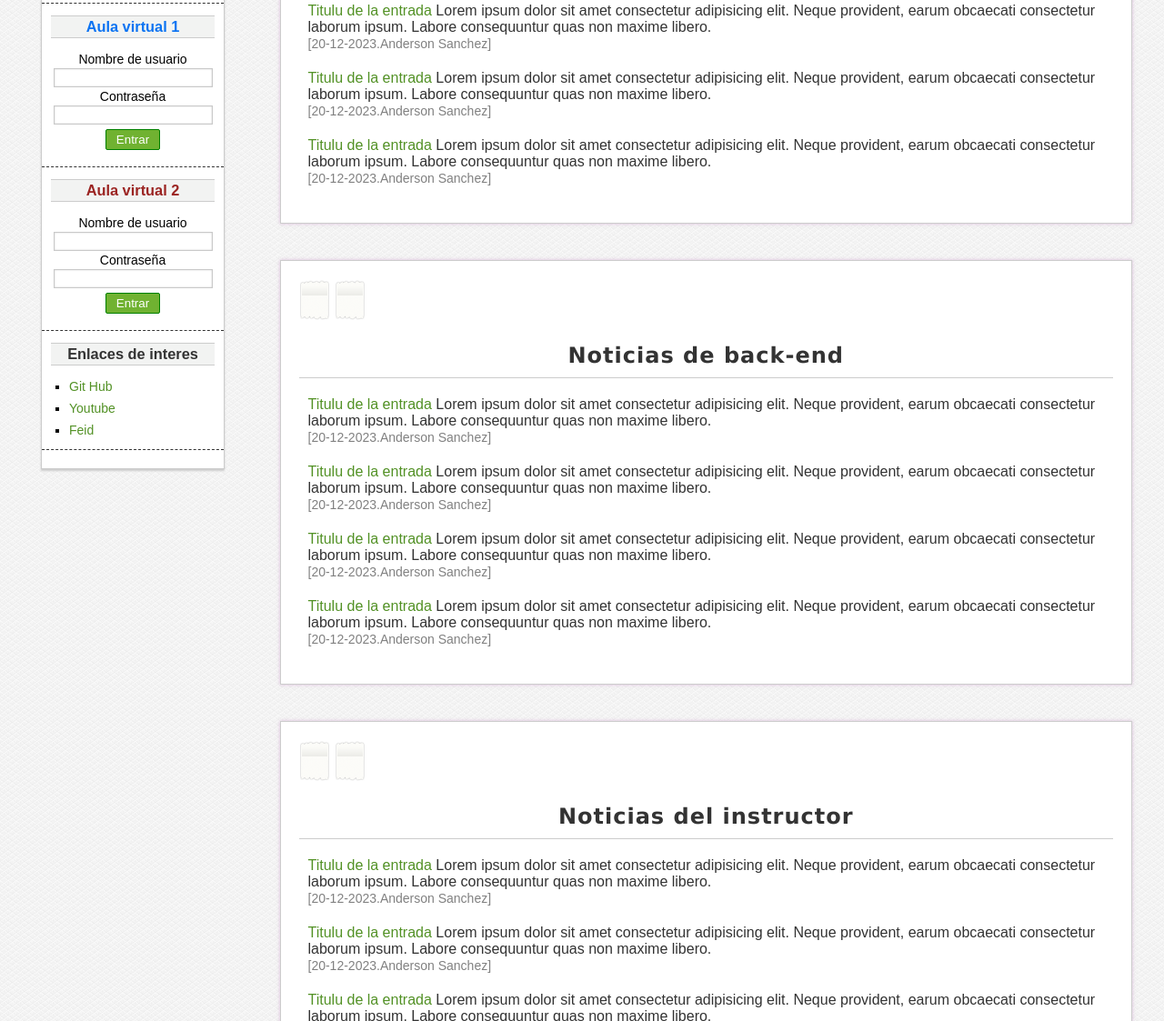
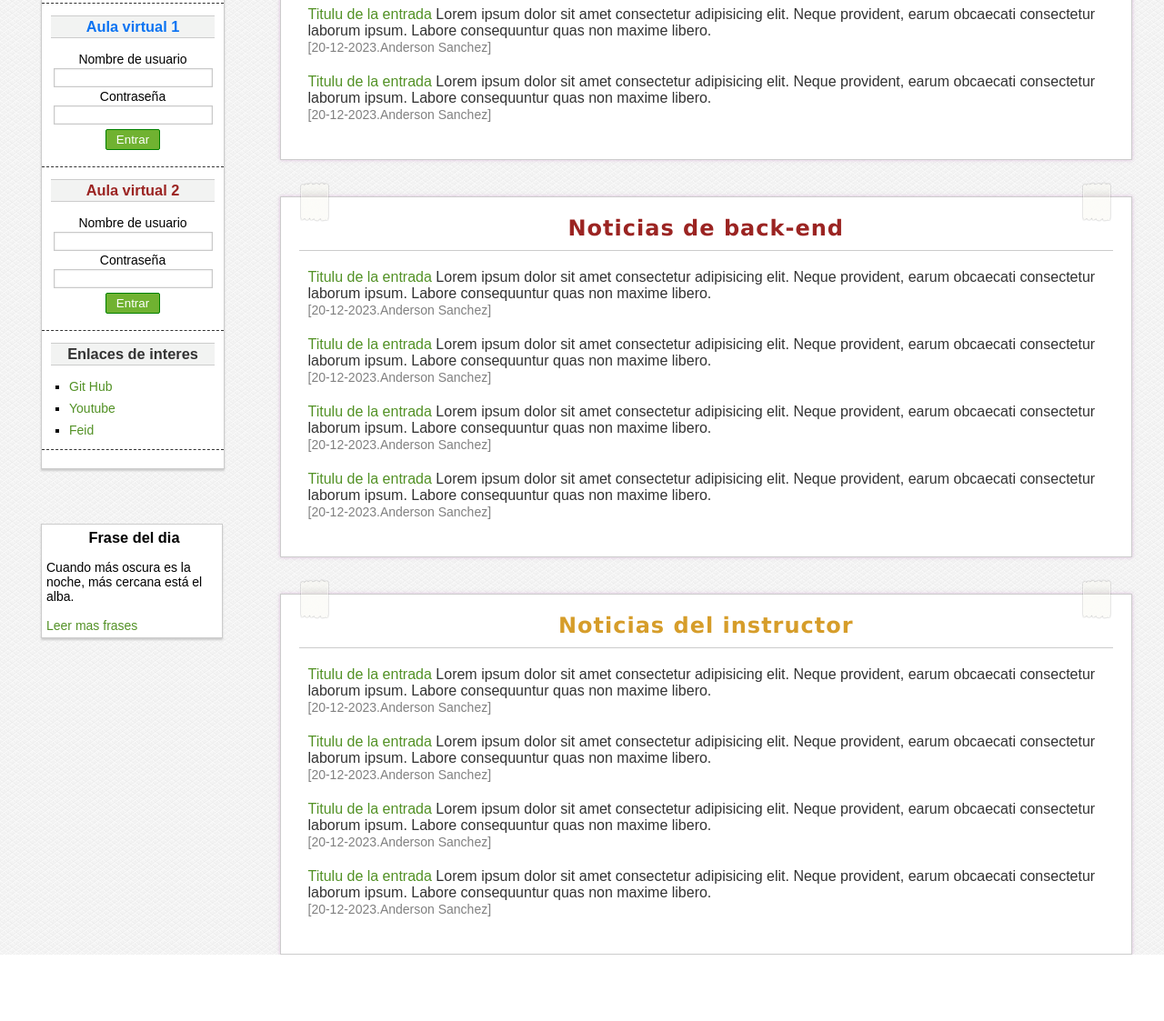
Before and after one commit to anderson-sanch/new-web-site, a plain HTML site: page 08-proyecto1/index.html in a window 1280 px wide. Shown: the part 551-1674 px from the top of the page at 91% size. After the commit the page ends 1601 px from the top, so only its background shows below. Drawn offline with Linux system fonts and the light colour scheme.

Commit message:
Finalizacion de main

```diff
--- a/08-proyecto1/index.html
+++ b/08-proyecto1/index.html
@@ -156,7 +156,7 @@
                     <img src="./img/scotch.png" alt="pegatina"
                     class="derecha">
                 </span>
-                <h2 class="title">Noticias de back-end</h2>
+                <h2 class="title red">Noticias de back-end</h2>
                 <article class="frontend__article">
                     <p>
                         <a href="">Titulu de la entrada</a>
@@ -196,7 +196,7 @@
                     <img src="./img/scotch.png" alt="pegatina"
                     class="derecha">
                 </span>
-                <h2 class="title">Noticias del instructor</h2>
+                <h2 class="title yello">Noticias del instructor</h2>
                 <article class="frontend__article">
                     <p>
                         <a href="">Titulu de la entrada</a>
--- a/08-proyecto1/style.css
+++ b/08-proyecto1/style.css
@@ -57,6 +57,13 @@ input[type="reset"]:active,
 button:active{
     box-shadow: 0px 0px 3px gray inset;
     text-shadow: 0px 0px 3px #ccc;
+}
+
+.yello{
+    color: #d69d2a;
+}
+.red{
+    color: #9b2422;
 }
 /*ENLACES*/
 a{
@@ -197,7 +204,6 @@ a:visited{
     font-family: sans-serif;
 }
 .frase{
-    clear: both;
     box-sizing: border-box;
     padding: 10px;
     width: 200px;
@@ -283,7 +289,7 @@ margin-bottom: 10px;
     font-weight: bold;
     letter-spacing: 1px;
     text-align: center;
-    padding-top: 20px;
+    padding-top: -20px;
     padding-bottom: 10px;
     border-bottom: 1px solid  #ccc;
 }
@@ -304,3 +310,12 @@ margin-bottom: 10px;
     color: gray;
     font-size: 14px;
 }
+.secciones .sticker .izquierda,
+.secciones .sticker .derecha{
+    position: absolute;
+    margin-top: -38px;
+    z-index: 0;
+}
+.secciones .sticker .derecha{
+    margin-left: 860px;
+}
```
